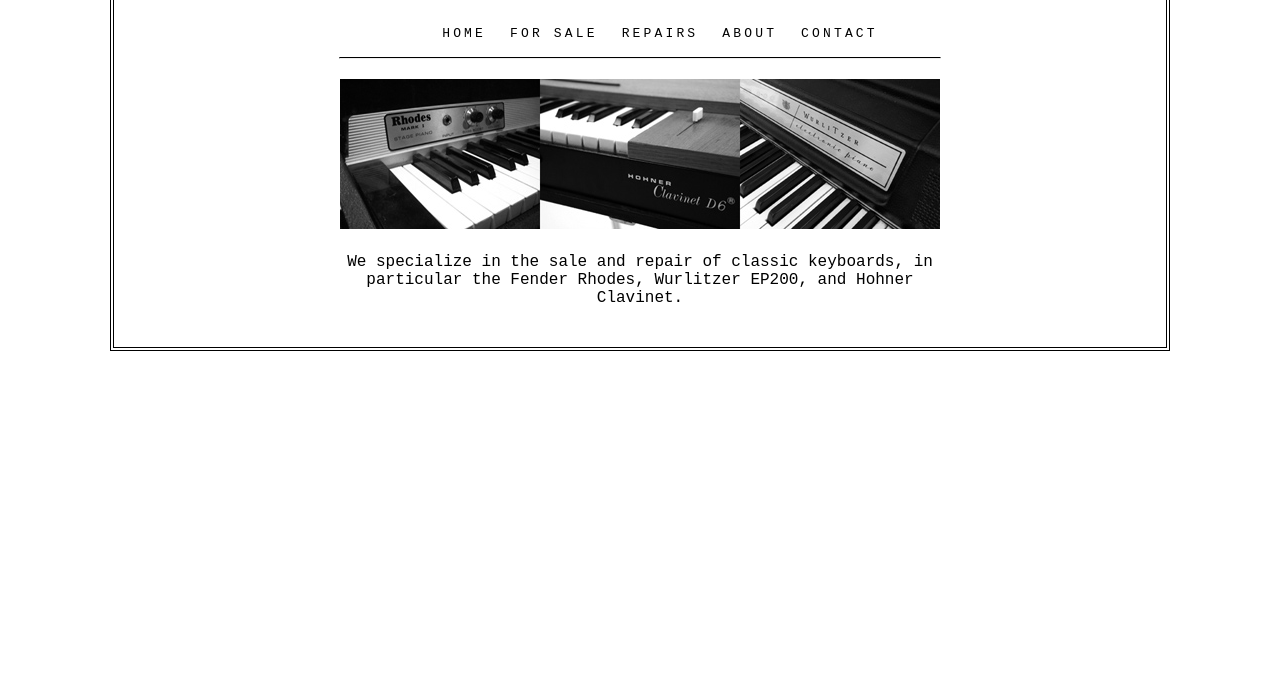
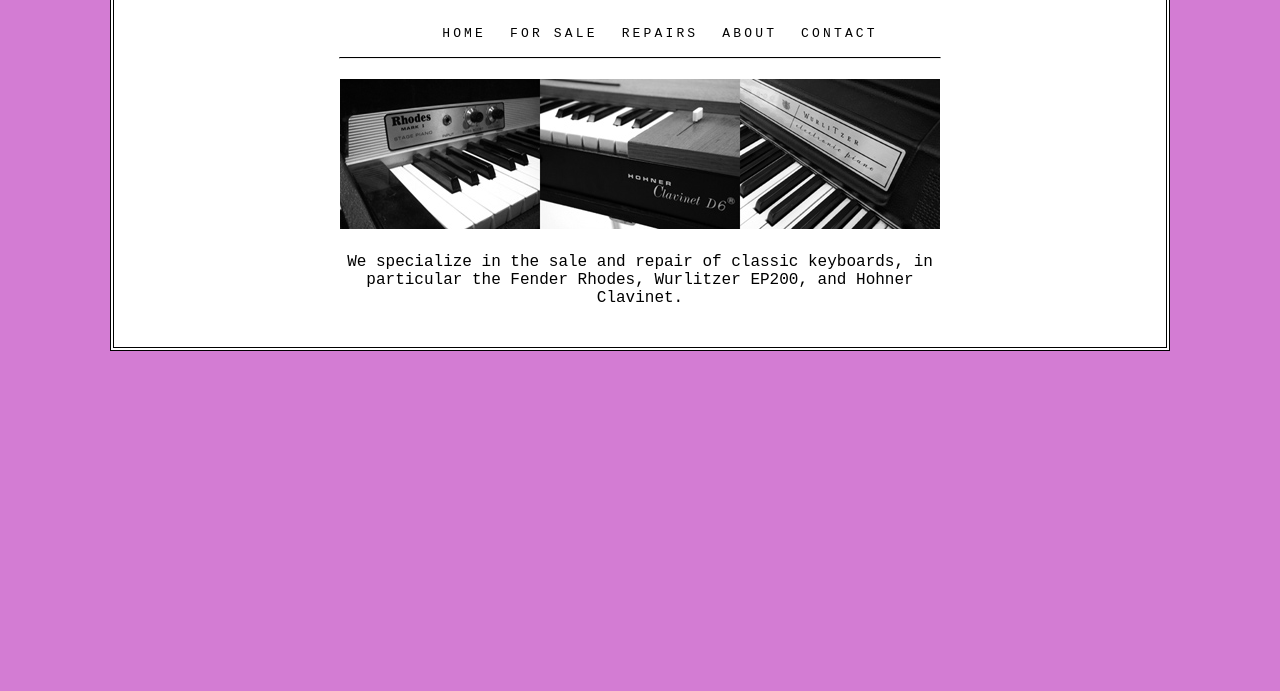
Before and after one commit to Aleekhan48/Task-7-SMIT, a plain HTML site: page index.html in a window 1280 px wide. Shown: the part 109-800 px from the top of the page. Drawn offline with Linux system fonts and the light colour scheme.

Commit message:
Background Color change

```diff
--- a/style.css
+++ b/style.css
@@ -1,8 +1,12 @@
+body {
+  background-color: rgb(211, 124, 211);
+}
 .container {
   border: 4px double black;
   width: 80%;
   margin: 0 auto;
   padding: 20px;
+  background-color: #fff;
 }
 .logo {
   text-align: center;
```
